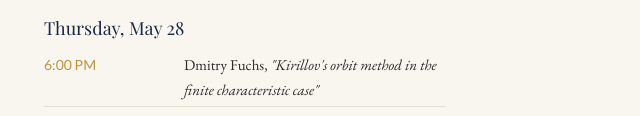
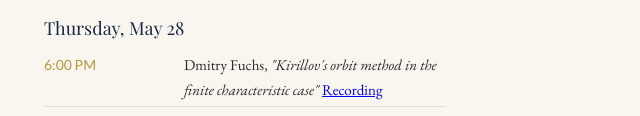
Before and after one commit to shurik179/kirillov90, a plain HTML site: page schedule.html in a window 1280 px wide. Shown: the part 672-788 px from the top of the page, 620-1260 px from the left. Drawn offline with nearby package versions, Linux system fonts and the light colour scheme; a web font is replaced by a local one.

Commit message:
Add Recording link for Dmitry Fuchs in schedule.html

```diff
--- a/schedule.html
+++ b/schedule.html
@@ -368,7 +368,7 @@
         <div class="day-heading">Thursday, May 28</div>
         <div class="schedule-row">
           <div class="time">6:00 PM</div>
-          <div class="speaker">Dmitry Fuchs, <em>"Kirillov's orbit method in the finite characteristic case"</em></div>
+          <div class="speaker">Dmitry Fuchs, <em>"Kirillov's orbit method in the finite characteristic case"</em> <a href="https://www.dropbox.com/scl/fi/r1r64t20gz35tpe2kku7i/Talk1-Fuchs-2026-05-28.mp4?rlkey=9mj7gaj8z6fipx1ndt4nmkbiy&st=pdkl9oal&dl=0">Recording</a></div>
         </div>
         <div class="schedule-row">
           <div class="time">7:00 PM</div>
```
